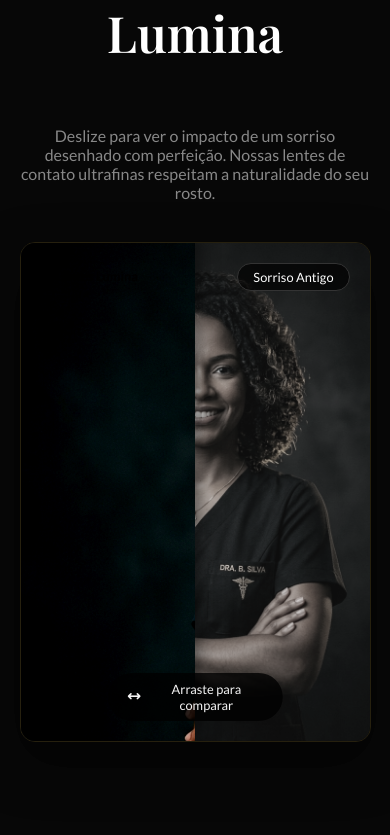
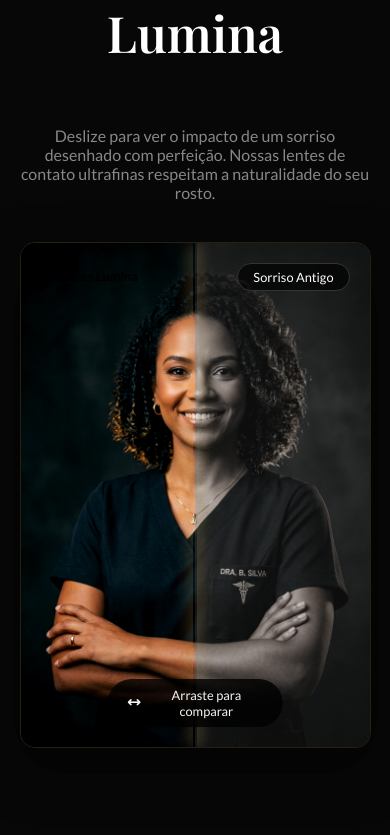
Before and after one commit to elysonedu-ui/lumina-odonto-premium., a Flask app: page / in a window 390 px wide. Shown: the part 5665-6500 px from the top of the page. Run offline with Flask 3, Linux system fonts and the light colour scheme; some web fonts are replaced.

Commit message:
Fix slider for mobile responsiveness

```diff
--- a/templates/index.html
+++ b/templates/index.html
@@ -122,19 +122,24 @@
         <h2 class="section-title serif">A Transformação Lumina</h2>
         <p style="color: #888; margin-bottom: 40px; max-width: 600px; margin-left: auto; margin-right: auto;">Deslize para ver o impacto de um sorriso desenhado com perfeição. Nossas lentes de contato ultrafinas respeitam a naturalidade do seu rosto.</p>
 
-        <div class="ba-slider" style="position: relative; width: 100%; max-width: 800px; margin: 0 auto; height: 500px; overflow: hidden; border-radius: 15px; box-shadow: 0 20px 50px rgba(0,0,0,0.5); border: 1px solid var(--glass-border);">
+        <div class="ba-slider" style="position: relative; width: 100%; max-width: 800px; margin: 0 auto; height: 60vh; min-height: 400px; overflow: hidden; border-radius: 15px; box-shadow: 0 20px 50px rgba(0,0,0,0.5); border: 1px solid var(--glass-border);">
             <!-- Imagem Antes (Fundo) -->
             <img src="/static/doctor_female.png" alt="Antes" style="width: 100%; height: 100%; object-fit: cover; filter: grayscale(0.8) contrast(0.9); position: absolute; top: 0; left: 0;">
             <div style="position: absolute; top: 20px; right: 20px; background: rgba(0,0,0,0.7); padding: 5px 15px; border-radius: 20px; color: #fff; font-size: 0.8rem; pointer-events: none; border: 1px solid #333;">Sorriso Antigo</div>
 
-            <!-- Imagem Depois (Corte) -->
-            <div class="ba-after" style="position: absolute; top: 0; left: 0; width: 50%; height: 100%; overflow: hidden; border-right: 3px solid var(--gold); box-shadow: 5px 0 15px rgba(0,0,0,0.5);">
-                <img src="/static/doctor_female.png" alt="Depois" style="width: 800px; max-width: 800px; height: 100%; object-fit: cover; position: absolute; top: 0; left: 0; filter: contrast(1.1) saturate(1.2);">
-                <div style="position: absolute; top: 20px; left: 20px; background: var(--gold); padding: 5px 15px; border-radius: 20px; color: #000; font-size: 0.8rem; pointer-events: none; font-weight: bold;">Lentes Lumina</div>
-            </div>
+            <!-- Imagem Depois (Clip Path) -->
+            <img class="ba-after" src="/static/doctor_female.png" alt="Depois" style="width: 100%; height: 100%; object-fit: cover; position: absolute; top: 0; left: 0; filter: contrast(1.1) saturate(1.2); clip-path: polygon(0 0, 50% 0, 50% 100%, 0 100%);">
+            <div class="ba-label-after" style="position: absolute; top: 20px; left: 20px; background: var(--gold); padding: 5px 15px; border-radius: 20px; color: #000; font-size: 0.8rem; pointer-events: none; font-weight: bold; clip-path: polygon(0 0, 100% 0, 100% 100%, 0 100%); transition: 0s;">Lentes Lumina</div>
+
+            <!-- Linha Divisória Dourada -->
+            <div class="ba-divider" style="position: absolute; top: 0; left: 50%; width: 4px; height: 100%; background: var(--gold); transform: translateX(-50%); pointer-events: none; box-shadow: 0 0 15px rgba(197, 160, 89, 0.8);"></div>
 
             <!-- Input Slider Invisível -->
-            <input type="range" min="0" max="100" value="50" class="ba-slider-input" oninput="document.querySelector('.ba-after').style.width = this.value + '%'" style="position: absolute; top: 0; left: 0; width: 100%; height: 100%; opacity: 0; cursor: ew-resize; z-index: 10;">
+            <input type="range" min="0" max="100" value="50" class="ba-slider-input" oninput="
+                document.querySelector('.ba-after').style.clipPath = `polygon(0 0, ${this.value}% 0, ${this.value}% 100%, 0 100%)`;
+                document.querySelector('.ba-divider').style.left = `${this.value}%`;
+                if(this.value < 15) { document.querySelector('.ba-label-after').style.opacity = '0'; } else { document.querySelector('.ba-label-after').style.opacity = '1'; }
+            " style="position: absolute; top: 0; left: 0; width: 100%; height: 100%; opacity: 0; cursor: ew-resize; z-index: 10;">
 
             <div style="position: absolute; bottom: 20px; left: 50%; transform: translateX(-50%); background: rgba(0,0,0,0.8); padding: 8px 20px; border-radius: 30px; color: var(--gold); font-size: 0.8rem; pointer-events: none; border: 1px solid var(--gold); display: flex; align-items: center; gap: 10px;">
                 <i class="fa-solid fa-arrows-left-right"></i> Arraste para comparar
```
